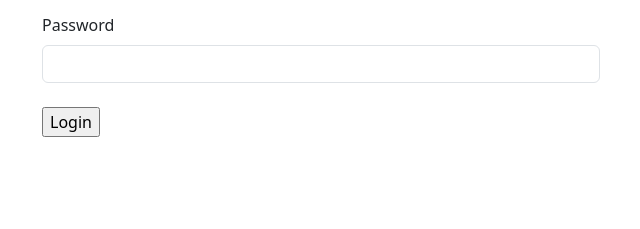
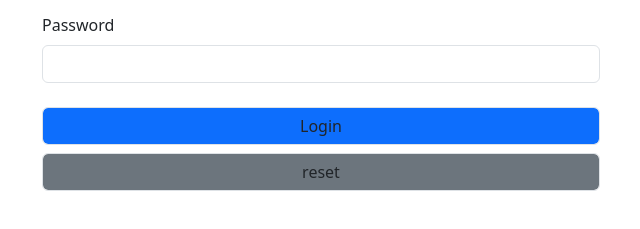
Before and after one commit to nald1nald/Clinical-Care-System, a plain HTML site: page index.html in a window 1280 px wide. Shown: the part 119-348 px from the top of the page, without its empty margins (40-680 px from the left). Drawn offline with nearby package versions, Linux system fonts and the light colour scheme.

Commit message:
added reset button / added bgcolor for login and reset button

```diff
--- a/index.html
+++ b/index.html
@@ -23,11 +23,14 @@
                 <input class="form-control" type="password" name="passWord" id="passWord" required> <br>
 
                 <a href="patient.html">
-                    <input type="submit" value="Login">
+                    <input class="form-control bg-primary" type="submit" value="Login">
                   </a>
 
-            </div>
-        </form>
+                  <input class="form-control bg-secondary my-2" type="reset" value="reset">
+                </div>
+
+        </div>
+
 
 
 
```
